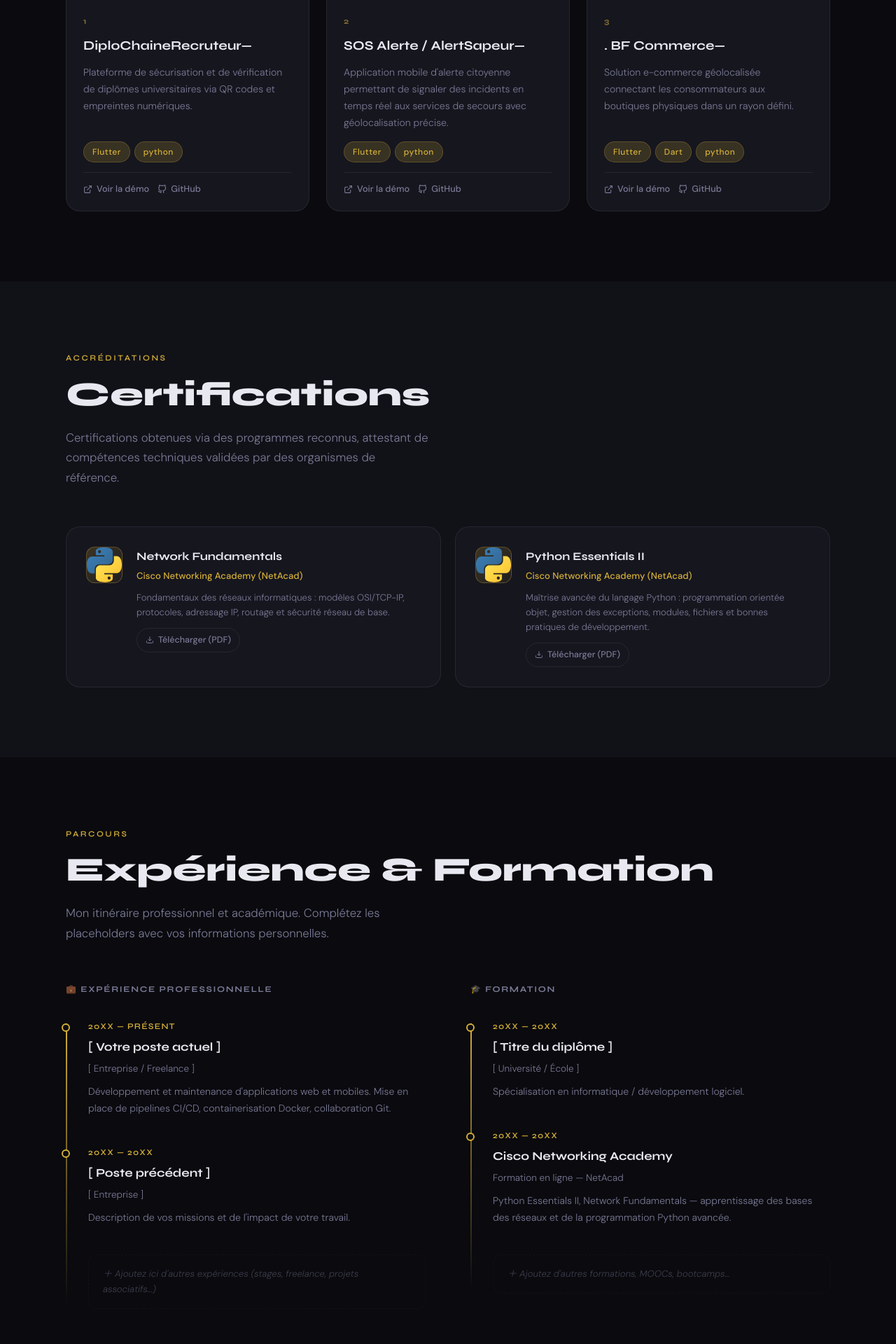
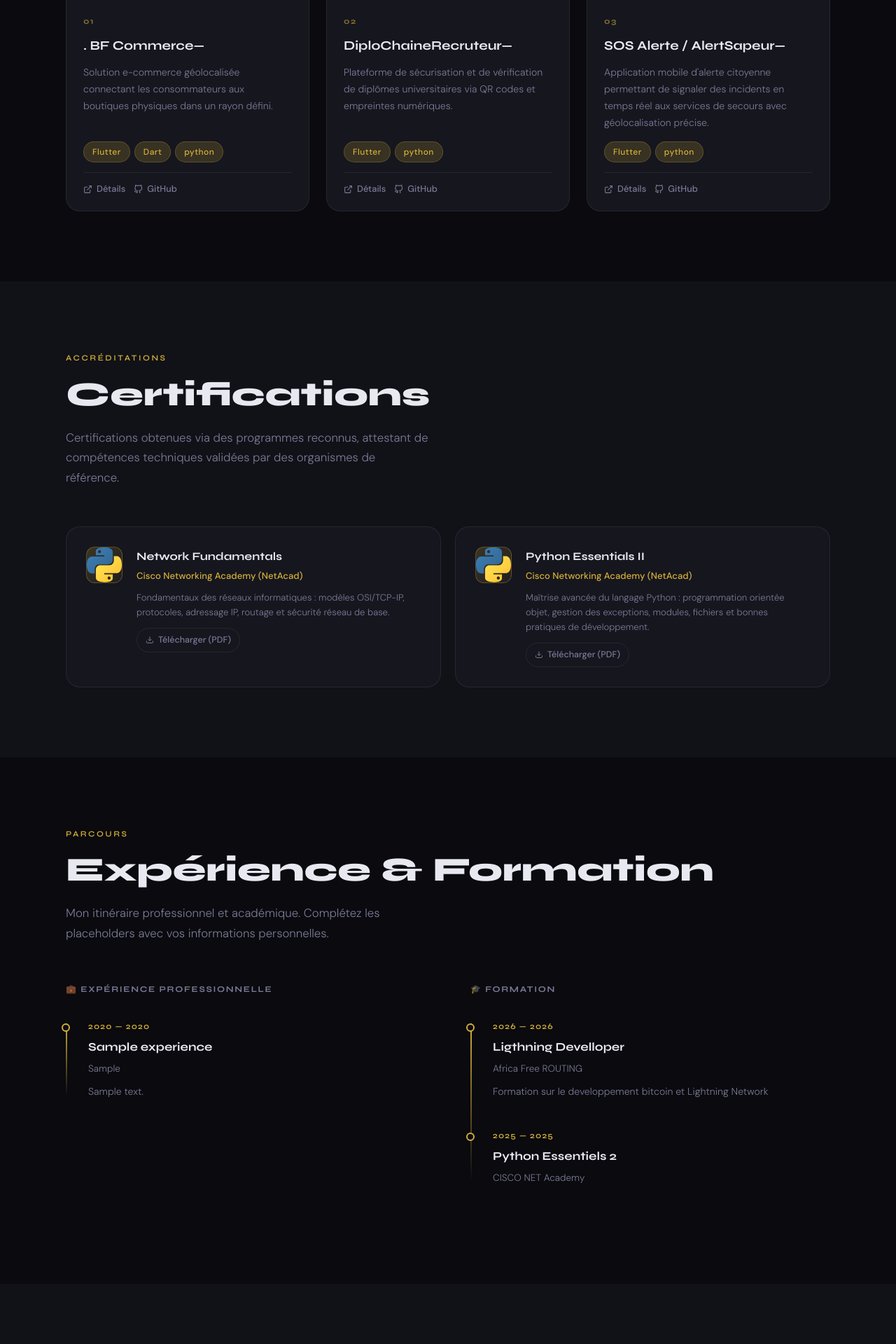
Before and after one commit to NockiProgramTECH/Portfolio, a Django app: page / in a window 1280 px wide. Shown: the part 2068-3988 px from the top of the page at 70% size. Run offline with Django 5.2, Linux system fonts and the light colour scheme; data comes from the database, SQL or seed files in the repository; both versions use the stored data as it was after the commit; tables that the repository leaves empty hold one stand-in row (values such as "Sample post").

Commit message:
ajout model

```diff
--- a/app/models.py
+++ b/app/models.py
@@ -18,23 +18,33 @@ class Technology(models.Model):
         return self.name
 
 class Projet(models.Model):
-
     # Fields
     name = models.CharField(max_length=100)
-    description =models.CharField(max_length =300)
-    image = models.ImageField(upload_to='projets/')
+    description = models.CharField(max_length=300)
+    long_description = models.TextField(blank=True, help_text="Detailed description for the project page")
+    image = models.ImageField(upload_to='projets/', help_text="Main image for the project")
     github_link = models.URLField(blank=True, null=True)
+    demo_link = models.URLField(blank=True, null=True)
     technologies = models.ManyToManyField(Technology, blank=True)  # Technologies utilisées
+    date_created = models.DateField(default=timezone.now)
 
     # Metadata
     class Meta:
         verbose_name = "Projet"
         verbose_name_plural = "Projets"
-        ordering = ['name']
+        ordering = ['-date_created']
 
     # Methods
     def __str__(self):
         return self.name
+
+class ProjetImage(models.Model):
+    projet = models.ForeignKey(Projet, related_name='images', on_delete=models.CASCADE)
+    image = models.ImageField(upload_to='projets/illustrations/')
+    caption = models.CharField(max_length=200, blank=True)
+
+    def __str__(self):
+        return f"Image for {self.projet.name}"
 
 class Certifications(models.Model):
     name = models.CharField(max_length=100)
--- a/app/urls.py
+++ b/app/urls.py
@@ -4,6 +4,7 @@ from . import views
 
 urlpatterns = [
     path('', views.index, name='index'),
+    path('projet/<int:pk>/', views.project_detail, name='project_detail'),
     path('ajax/contact/create/', views.ajax_contact_create, name='ajax_contact_create'),
     path('ajax/contact/list/', views.ajax_contact_list, name='ajax_contact_list'),
 ]
--- a/app/views.py
+++ b/app/views.py
@@ -1,30 +1,37 @@
-from django.shortcuts import render
+from django.shortcuts import render, get_object_or_404
 from django.http import JsonResponse
 from django.views.decorators.http import require_http_methods
 
 # Create your views here.
 
-from .models import Contact, Projet, Certifications, Experience, Formation,Cv
+from .models import Contact, Projet, Certifications, Experience, Formation, Cv
 
 
 def index(request):
 
-    projets =Projet.objects.all().order_by('id')  # Affiche les projets dans l'ordre d'ajout (du plus ancien au plus récent)
+    projets = Projet.objects.all().order_by('-date_created')  # Affiche les projets les plus récents en premier
     certifications = Certifications.objects.all()
-    experiences = Experience.objects.all()  # Affiche les expériences les plus récentes en premier
-    formation=Formation.objects.all()
-    cv =Cv.objects.last()  # Récupère le dernier CV ajouté (si plusieurs CV sont présents, on prend le plus récent)
+    experiences = Experience.objects.all().order_by('-date_debut')  # Affiche les expériences les plus récentes en premier
+    formation = Formation.objects.all().order_by('-date_debut')
+    cv = Cv.objects.last()  # Récupère le dernier CV ajouté
 
-    context ={
+    context = {
         'projets': projets,
         'certifications': certifications,
         'experiences': experiences,
         'formation': formation,
         'cv': cv,
-
     }
 
-    return render(request,"app/index.html", context)
+    return render(request, "app/index.html", context)
+
+
+def project_detail(request, pk):
+    projet = get_object_or_404(Projet, pk=pk)
+    context = {
+        'projet': projet,
+    }
+    return render(request, "app/project_detail.html", context)
 
 
 
--- a/templates/app/index.html
+++ b/templates/app/index.html
@@ -385,44 +385,38 @@
 
 
       {% for projet in projets %}
-
-
-
-
-      <!-- Projet 1 -->
+      <!-- Projet {{ forloop.counter }} -->
       <article class="project-card reveal">
         <div class="project-img">
-          <img src="https://images.unsplash.com/photo-1551434678-e076c223a692?w=600&h=360&fit=crop" alt="Capture du projet plateforme de gestion" loading="lazy" />
+          <img src="{{ projet.image.url }}" alt="Capture du projet {{ projet.name }}" loading="lazy" />
           <div class="project-img-overlay"></div>
         </div>
         <div class="project-body">
-        <div class="project-num">{{projet.id}}</div>
-        <h3 class="project-name">{{projet.name}}—</h3>
+        <div class="project-num">0{{ forloop.counter }}</div>
+        <h3 class="project-name">{{ projet.name }}—</h3>
         <p class="project-desc">
-          {{projet.description}}
+          {{ projet.description }}
          </p>
         <div class="project-stack">
           {% for tech in projet.technologies.all %}
-            <span class="tag">{{tech}}</span>
+            <span class="tag">{{ tech.name }}</span>
           {% endfor %}
-
         </div>
         <div class="project-links">
-          <!-- TODO: Remplacez # par l'URL de votre projet -->
-          <a href="#" class="project-link" aria-label="Voir la démo du projet 1">
-            <svg width="13" height="13" viewBox="0 0 24 24" fill="none" stroke="currentColor" stroke-width="2" aria-hidden="true"><path d="M18 13v6a2 2 0 01-2 2H5a2 2 0 01-2-2V8a2 2 0 012-2h6"/><polyline points="15 3 21 3 21 9"/><line x1="10" y1="14" x2="21" y2="3"/></svg>
-            Voir la démo
+          <a href="{% url 'project_detail' projet.pk %}" class="project-link" aria-label="Voir les détails du projet {{ projet.name }}">
+            <svg width="13" height="13" viewBox="0 0 24 24" fill="none" stroke="currentColor" stroke-width="2" aria-hidden="true"><path d="M15 3h6v6"/><path d="M10 14L21 3"/><path d="M18 13v6a2 2 0 0 1-2 2H5a2 2 0 0 1-2-2V8a2 2 0 0 1 2-2h6"/></svg>
+            Détails
           </a>
-          <!-- TODO: Remplacez # par le lien GitHub -->
-          <a href="{{projet.github_link}}" class="project-link" aria-label="Voir le code source GitHub du projet 1">
+          {% if projet.github_link %}
+          <a href="{{ projet.github_link }}" class="project-link" target="_blank" aria-label="Voir le code source GitHub du projet {{ projet.name }}">
             <svg width="13" height="13" viewBox="0 0 24 24" fill="none" stroke="currentColor" stroke-width="2" aria-hidden="true"><path d="M9 19c-5 1.5-5-2.5-7-3m14 6v-3.87a3.37 3.37 0 00-.94-2.61c3.14-.35 6.44-1.54 6.44-7A5.44 5.44 0 0020 4.77 5.07 5.07 0 0019.91 1S18.73.65 16 2.48a13.38 13.38 0 00-7 0C6.27.65 5.09 1 5.09 1A5.07 5.07 0 005 4.77a5.44 5.44 0 00-1.5 3.78c0 5.42 3.3 6.61 6.44 7A3.37 3.37 0 009 18.13V22"/></svg>
             GitHub
           </a>
+          {% endif %}
         </div>
         </div>
       </article>
-
-            {% endfor %}
+      {% endfor %}
 {% comment %}
       <!-- Projet 2 -->
       <article class="project-card reveal reveal-delay-1">
@@ -654,34 +648,20 @@
       <div class="reveal">
         <p class="xp-col-title">💼 Expérience professionnelle</p>
         <div class="timeline" role="list">
-
+          {% for exp in experiences %}
           <div class="timeline-item" role="listitem">
-            <p class="timeline-period">20XX — Présent</p>
-            <!-- TODO: Remplacez par votre poste actuel -->
-            <h3 class="timeline-title">[ Votre poste actuel ]</h3>
-            <p class="timeline-org">[ Entreprise / Freelance ]</p>
+            <p class="timeline-period">{{ exp.date_debut|date:"Y" }} — {% if exp.date_fin %}{{ exp.date_fin|date:"Y" }}{% else %}Présent{% endif %}</p>
+            <h3 class="timeline-title">{{ exp.titre_poste }}</h3>
+            <p class="timeline-org">{{ exp.entreprise }}</p>
             <p class="timeline-desc">
-              <!-- TODO: Décrivez vos missions et réalisations -->
-              Développement et maintenance d'applications web et mobiles. Mise en place de pipelines
-              CI/CD, containerisation Docker, collaboration Git.
+              {{ exp.description|linebreaksbr }}
             </p>
           </div>
-
-          <div class="timeline-item" role="listitem">
-            <p class="timeline-period">20XX — 20XX</p>
-            <!-- TODO: Remplacez par votre expérience précédente -->
-            <h3 class="timeline-title">[ Poste précédent ]</h3>
-            <p class="timeline-org">[ Entreprise ]</p>
-            <p class="timeline-desc">
-              <!-- TODO: Décrivez vos missions -->
-              Description de vos missions et de l'impact de votre travail.
-            </p>
-          </div>
-
+          {% empty %}
           <div class="timeline-placeholder" aria-label="Espace réservé">
             ＋ Ajoutez ici d'autres expériences (stages, freelance, projets associatifs…)
           </div>
-
+          {% endfor %}
         </div>
       </div>
 
@@ -689,32 +669,20 @@
       <div class="reveal reveal-delay-2">
         <p class="xp-col-title">🎓 Formation</p>
         <div class="timeline" role="list">
-
+          {% for edu in formation %}
           <div class="timeline-item" role="listitem">
-            <p class="timeline-period">20XX — 20XX</p>
-            <!-- TODO: Remplacez par votre diplôme -->
-            <h3 class="timeline-title">[ Titre du diplôme ]</h3>
-            <p class="timeline-org">[ Université / École ]</p>
+            <p class="timeline-period">{{ edu.date_debut|date:"Y" }} — {% if edu.date_fin %}{{ edu.date_fin|date:"Y" }}{% else %}Présent{% endif %}</p>
+            <h3 class="timeline-title">{{ edu.titre_formation }}</h3>
+            <p class="timeline-org">{{ edu.institution }}</p>
             <p class="timeline-desc">
-              <!-- TODO: Domaine et spécialisation -->
-              Spécialisation en informatique / développement logiciel.
+              {{ edu.description|linebreaksbr }}
             </p>
           </div>
-
-          <div class="timeline-item" role="listitem">
-            <p class="timeline-period">20XX — 20XX</p>
-            <h3 class="timeline-title">Cisco Networking Academy</h3>
-            <p class="timeline-org">Formation en ligne — NetAcad</p>
-            <p class="timeline-desc">
-              Python Essentials II, Network Fundamentals — apprentissage des bases
-              des réseaux et de la programmation Python avancée.
-            </p>
-          </div>
-
+          {% empty %}
           <div class="timeline-placeholder" aria-label="Espace réservé">
             ＋ Ajoutez d'autres formations, MOOCs, bootcamps…
           </div>
-
+          {% endfor %}
         </div>
       </div>
 
```
Also changed, not shown: app/admin.py (+11 -2 lines), templates/app/project_detail.html (added, +196 -0 lines), app/migrations/0003_alter_projet_options_projet_date_created_and_more.py (added), db.sqlite3, media/projets/ChatGPT_Image_27_avr._2026_09_35_13.png (added), media/projets/illustrations/ChatGPT_Image_22_avr._2026_16_02_41.png (added), media/projets/illustrations/ChatGPT_Image_22_avr._2026_16_06_10.png (added), media/projets/illustrations/ChatGPT_Image_27_avr._2026_09_35_13.png (added), media/projets/illustrations/ChatGPT_Image_29_avr._2026_20_43_51.png (added).
